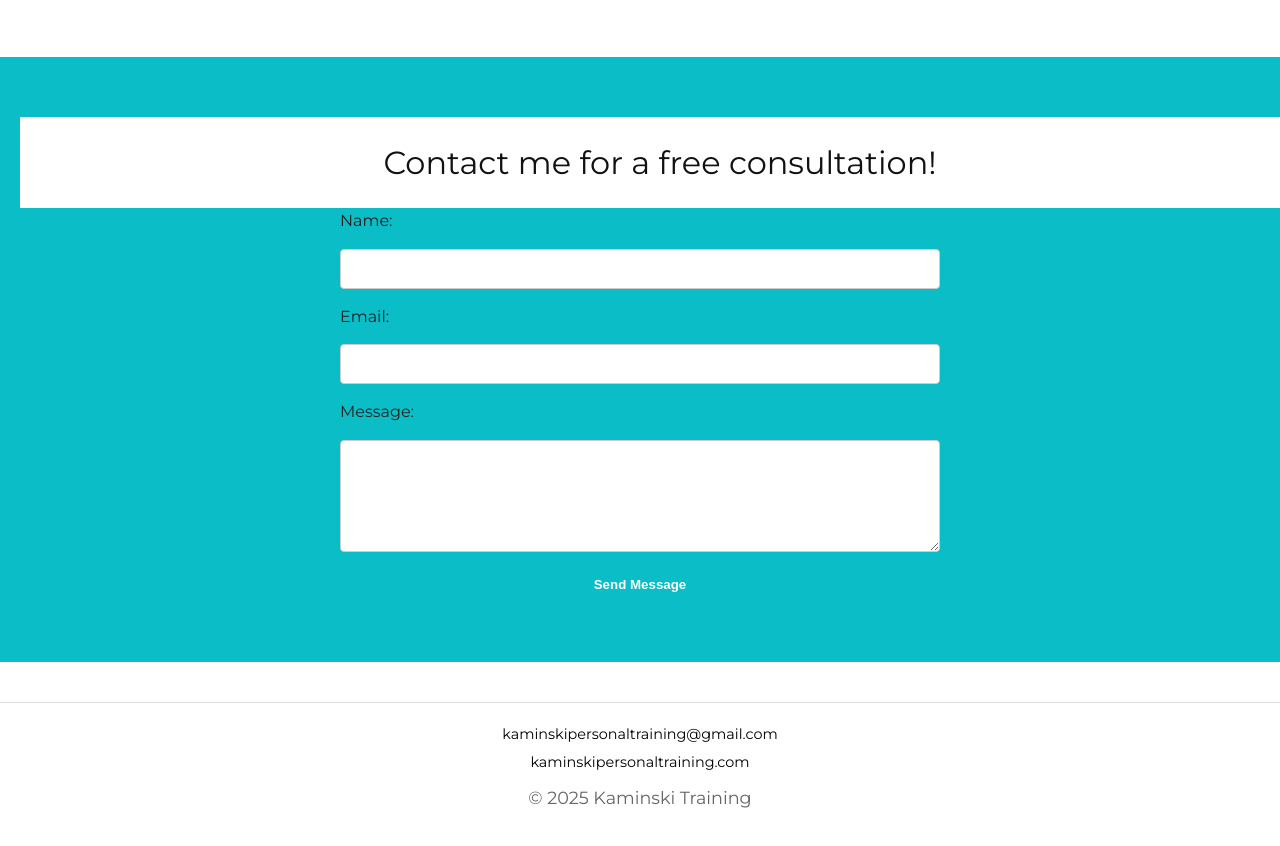
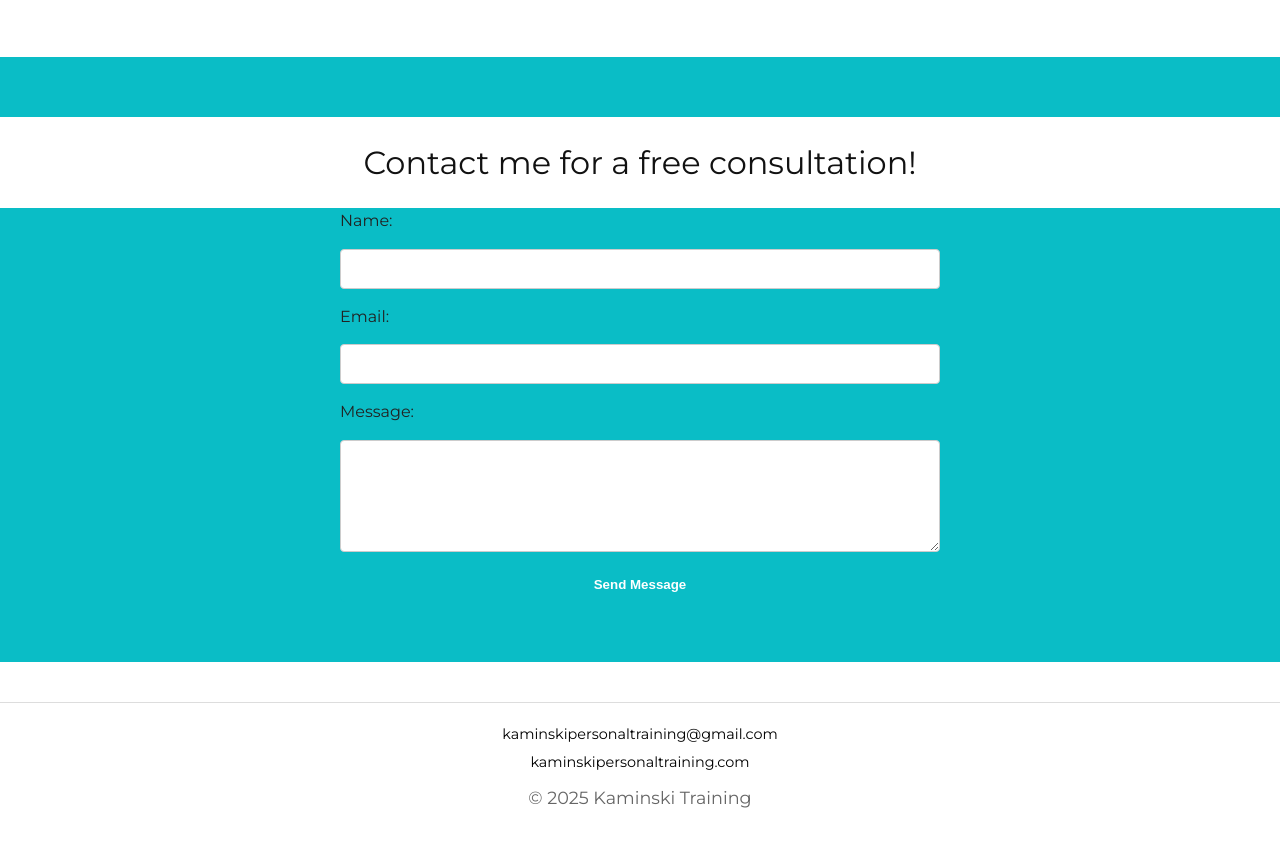
Before and after one commit to koopakam47/pt-website, a plain HTML site: page index.html in a window 1280 px wide. Shown: the part 1279-2125 px from the top of the page. Drawn offline with Linux system fonts and the light colour scheme; a script that the page names is missing.

Commit message:
Update contact section header to stretch full width

```diff
--- a/css/styles.css
+++ b/css/styles.css
@@ -316,16 +316,20 @@ p {
 }
 
 .contact-section h2 {
-  width: 100vw;
   background-color: #ffffff;
   color: #111;
   text-align: center;
   padding: 20px 0;
-  margin-bottom: 0;
+  margin: 0;
   font-size: 2rem;
   font-weight: 500;
   text-transform: none;
+  width: 100vw;        /* full viewport width */
+  position: relative;  /* prevents overflow from absolute parents */
+  left: 50%;
+  transform: translateX(-50%);
 }
+
 
 #contact {
   width: 100%;
```
